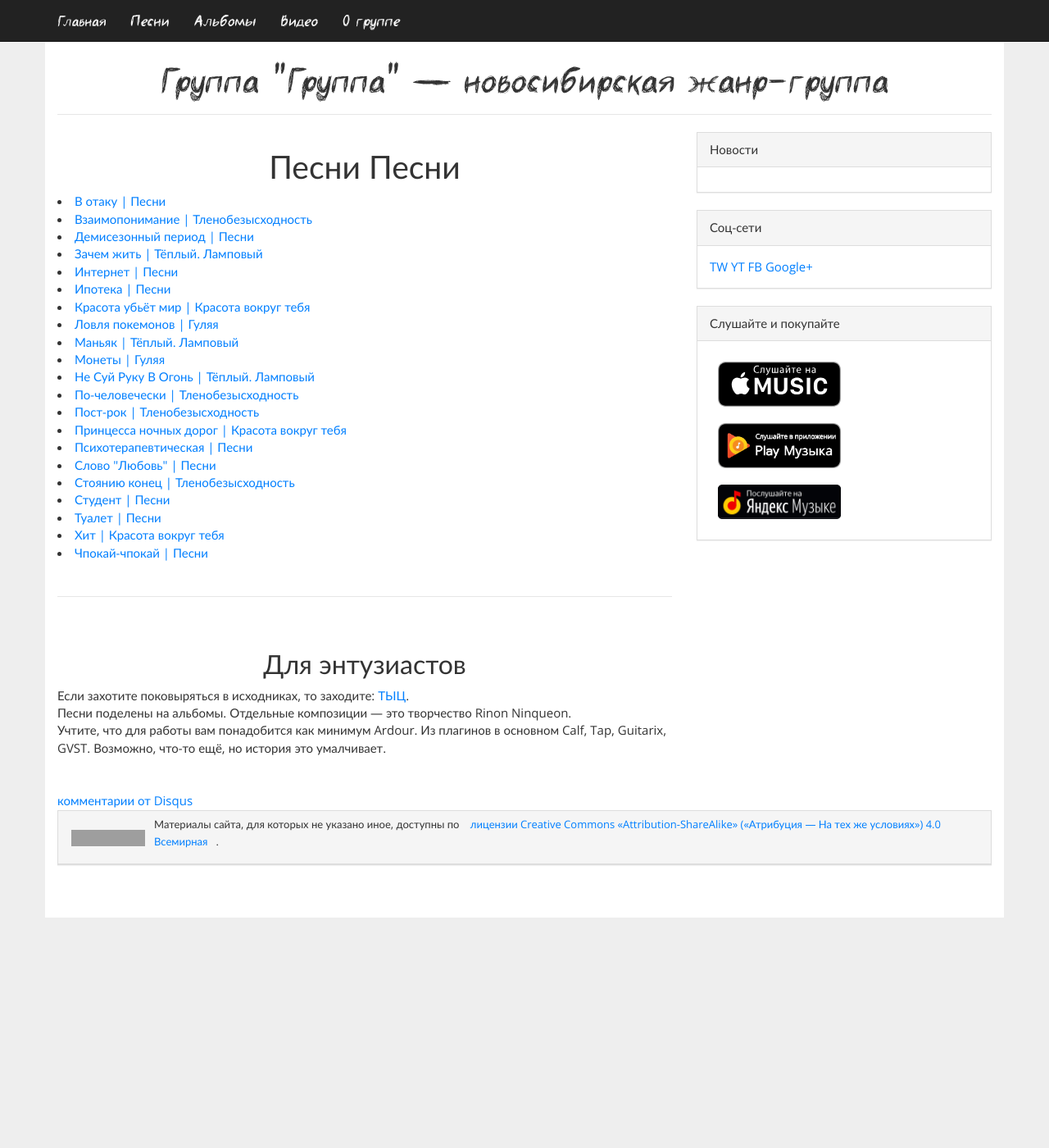
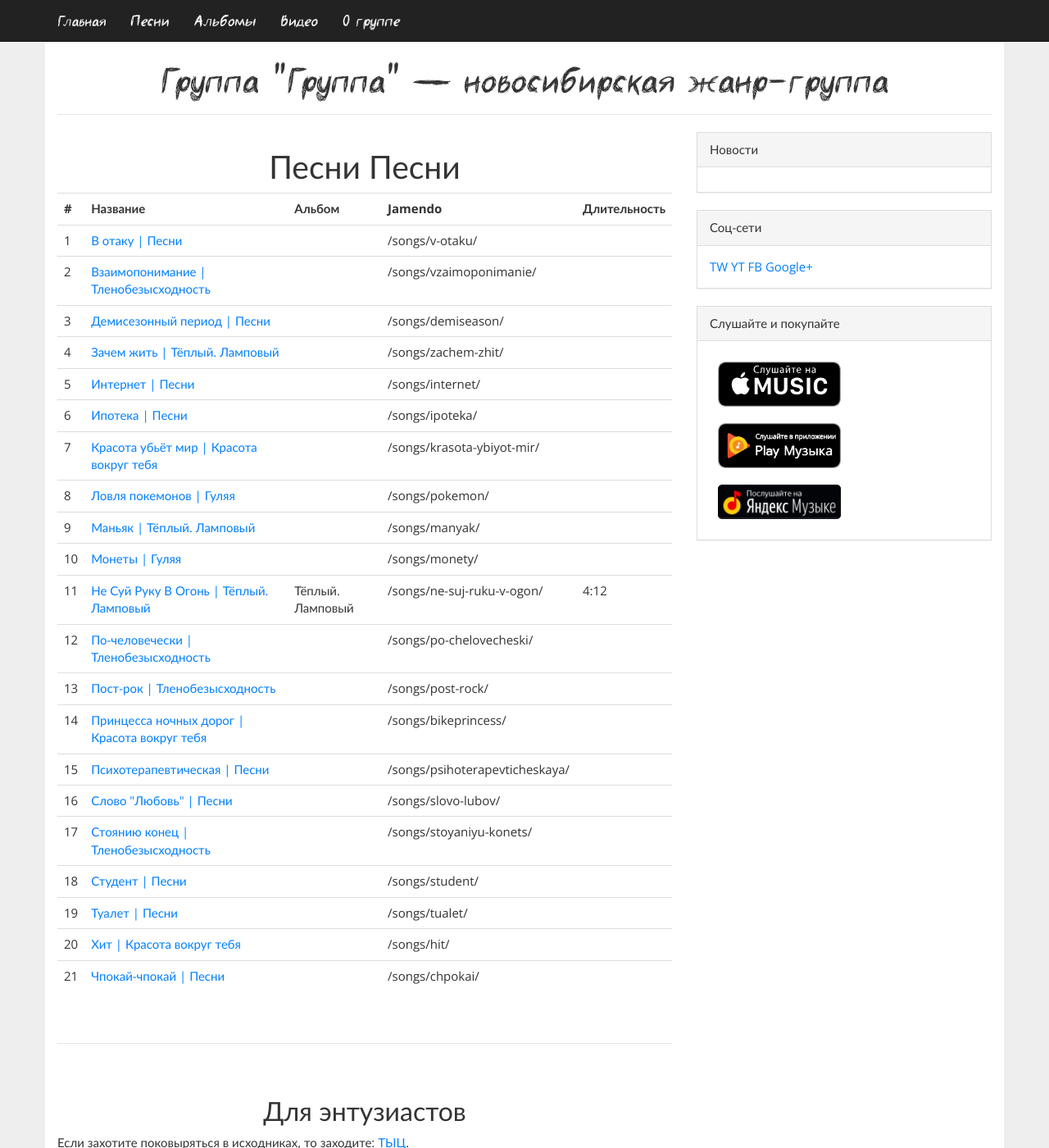
Before and after one commit to gruppa-gruppa-nsk/gruppa-gruppa-nsk.github.io, a Jekyll site: the page built from songs/index.html, in a window 1280 px wide and 1400 px high. Shown: the whole window at 82% size. Built offline with Jekyll 4.4.1, drawn with Linux system fonts in a browser that asks for light colours; comment, search, counter and statistics services are not loaded; grey boxes are pictures that could not be loaded.

Commit message:
test new songs

```diff
--- a/_posts/2014-08-07-ne-suj-ruku-v-ogon.markdown
+++ b/_posts/2014-08-07-ne-suj-ruku-v-ogon.markdown
@@ -5,6 +5,8 @@ description: "Не Суй Руку В Огонь"
 date: 2014-8-7 17:30:53
 categories: songs
 name: "\"Не Суй Руку В Огонь\" — из сингла Тёплый. Ламповый"
+album: "Тёплый. Ламповый"
+length: "4:12"
 ---
 
 Песня с сингла <a target="blank" href="http://gruppa.utkorose.ru/albums/tyoplyy-lampovyy/">"Тёплый. Ламповый"</a>
--- a/songs/index.html
+++ b/songs/index.html
@@ -3,12 +3,29 @@ layout: default
 title: Песни группы
 ---
 <h1>Песни Песни</h1>
+<table class="table table-hover">
+<tr>
+	<th>#</th>
+	<th>Название</th>
+	<th>Альбом</th>
+	<th>Jamendo</th>
+	<th>Длительность</th>
+</tr>
+{% assign counter = 1 %}
 {% assign items = site.posts | sort: 'title' %}
 {% for post in items %}
 	{% if post.categories contains 'songs' %}
-    	<li><a href="{{ post.url }}">{{ post.title }}</a></li>
+    	<tr>
+		<td>{{ counter }}</td>
+		<td><a href="{{ post.url }}">{{ post.title }}</a></td>
+		<td>{{ post.album }}</td>
+		<td>{{ post.url }}</td>
+		<td>{{ post.length }}</td>
+		</tr>
+		{% assign counter = counter | plus: 1 %}
 	{% endif %}
 {% endfor %}
+</table>
 <br>
 <hr>
 <br>
```
